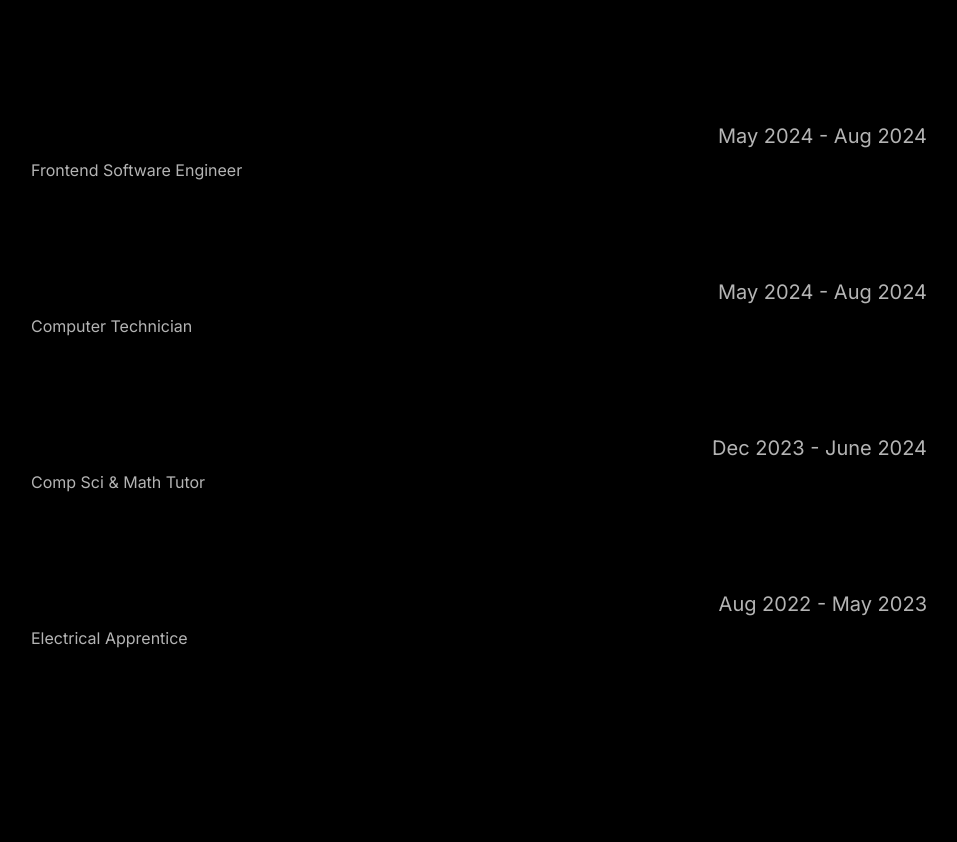
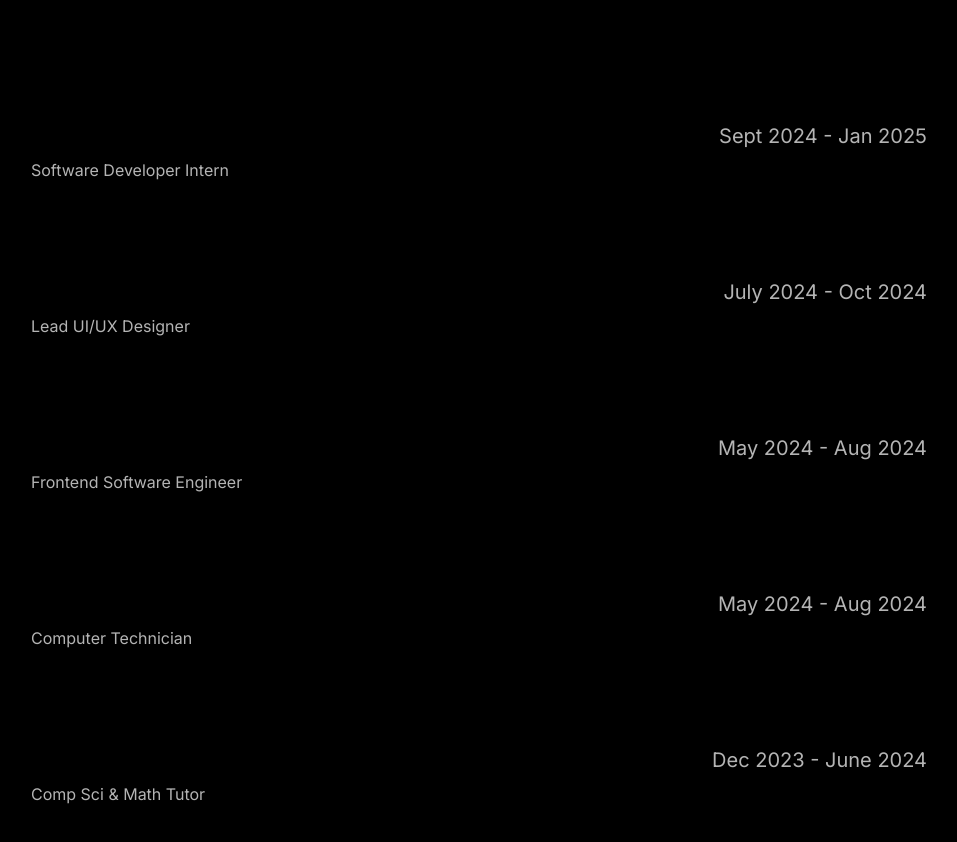
Before and after one commit to 4ndy1e/personal-website, a React (Vite) app: page /home in a window 1280 px wide. Shown: the part 4220-5062 px from the top of the page, without its empty margins (161-1118 px from the left). Built offline with nearby package versions, Linux system fonts and the light colour scheme.

Commit message:
document: update experience section

```diff
--- a/src/components/Experiences.jsx
+++ b/src/components/Experiences.jsx
@@ -6,6 +6,20 @@ function Experiences() {
       <h2 className="text-7xl font-bold my-16 text-left max-md:text-6xl max-md:text-center max-[550px]:text-5xl">
         Experience.
       </h2>
+      <BlurFade delay={0.5} inView>
+        <Work
+          name="Horizon Labs"
+          role="Software Developer Intern"
+          date="Sept 2024 - Jan 2025"
+        />
+      </BlurFade>
+      <BlurFade delay={0.5} inView>
+        <Work
+          name="Nexus DevOps"
+          role="Lead UI/UX Designer"
+          date="July 2024 - Oct 2024"
+        />
+      </BlurFade>
       <BlurFade delay={0.5} inView>
         <Work
           name="Activate"
@@ -25,13 +39,6 @@ function Experiences() {
           name="Tutor Doctor"
           role="Comp Sci & Math Tutor"
           date="Dec 2023 - June 2024"
-        />
-      </BlurFade>
-      <BlurFade delay={0.5} inView>
-        <Work
-          name="West-MEC"
-          role="Electrical Apprentice"
-          date="Aug 2022 - May 2023"
         />
       </BlurFade>
     </div>
```
